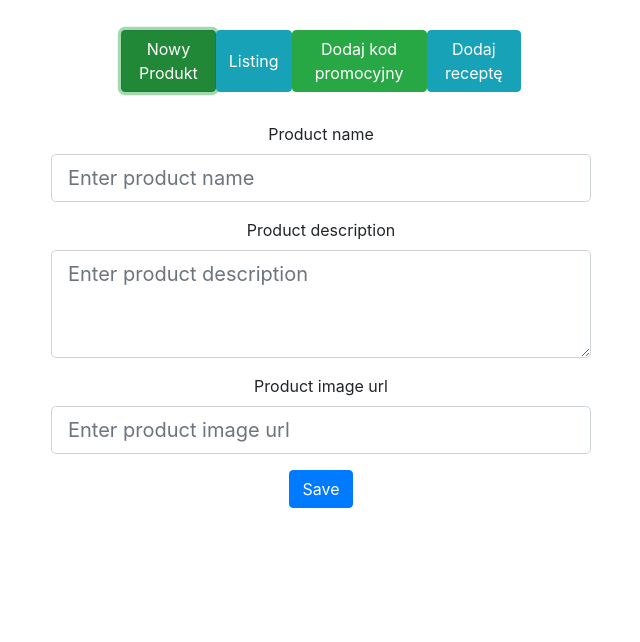
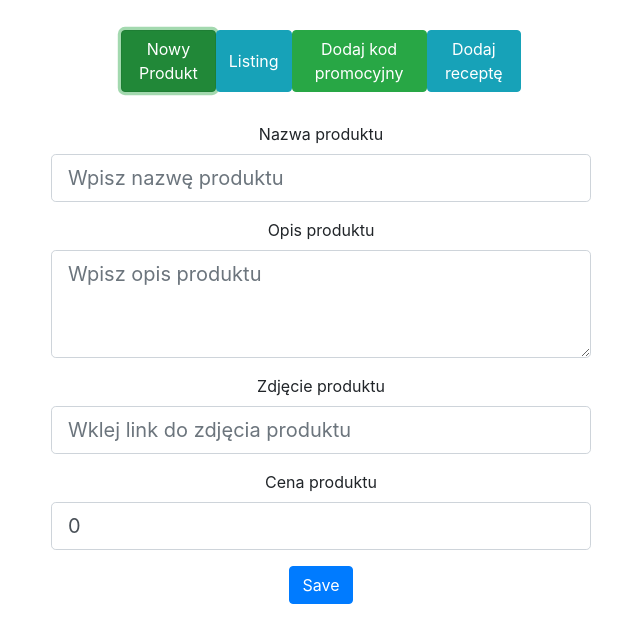
Before and after one commit to moscicky/cms, a React (Create React App) app in the folder frontend/: page / in a window 1280 px wide. Both pictures are taken after a click on the button "Nowy Produkt". Shown: the top 642 px of the page, without its empty margins (319-959 px from the left). Built offline with nearby package versions, Linux system fonts and the light colour scheme; no server answers.

Commit message:
walidacja karty

```diff
--- a/frontend/src/BuyProductModal.js
+++ b/frontend/src/BuyProductModal.js
@@ -59,7 +59,14 @@ class BuyProductModal extends React.Component {
             }
 
         })
-            .then((resp) => alert(resp.data.message))
+            .then((resp) => alert(resp.data.message), (resp) => {
+                if (resp.data !== undefined) {
+                    alert(resp.data.message)
+                } else {
+                    alert("Błąd!")
+                }
+
+            })
             .then(() => this.props.onCancel())
             .then(() => this.props.editHandler())
     }
--- a/frontend/src/ProductForm.js
+++ b/frontend/src/ProductForm.js
@@ -11,6 +11,7 @@ class ProductForm extends React.Component {
                 name: "",
                 description: "",
                 imageUrl: "",
+                price: 0
             },
 
         }
@@ -49,6 +50,17 @@ class ProductForm extends React.Component {
         )
     }
 
+    onPriceChange = (field) => {
+        this.setState(
+            {
+                product: {
+                    ...this.state.product,
+                    price: field.target.value,
+                }
+            }
+        )
+    }
+
     onFormSubmit = (e) => {
         e.preventDefault()
         axios({
@@ -72,21 +84,27 @@ class ProductForm extends React.Component {
                 <Col lg={{span: 6, offset: 3}}>
                     <Form onSubmit={this.onFormSubmit}>
                         <Form.Group controlId="formProductName">
-                            <Form.Label>Product name</Form.Label>
-                            <Form.Control size="lg" type="text" placeholder="Enter product name"
+                            <Form.Label>Nazwa produktu</Form.Label>
+                            <Form.Control size="lg" type="text" placeholder="Wpisz nazwę produktu"
                                           onChange={this.onNameChange} value={this.state.product.name} required />
                         </Form.Group>
 
                         <Form.Group controlId="formProductDescription">
-                            <Form.Label>Product description</Form.Label>
-                            <Form.Control size="lg" as="textarea" rows={3} placeholder="Enter product description"
+                            <Form.Label>Opis produktu</Form.Label>
+                            <Form.Control size="lg" as="textarea" rows={3} placeholder="Wpisz opis produktu"
                                           onChange={this.onDescriptionChange} value={this.state.product.description} required/>
                         </Form.Group>
 
                         <Form.Group controlId="formProductImageUrl">
-                            <Form.Label>Product image url</Form.Label>
-                            <Form.Control size="lg" type="text" placeholder="Enter product image url"
+                            <Form.Label>Zdjęcie produktu</Form.Label>
+                            <Form.Control size="lg" type="text" placeholder="Wklej link do zdjęcia produktu"
                                           onChange={this.onUrlChange} value={this.state.product.imageUrl} required/>
+                        </Form.Group>
+
+                        <Form.Group controlId="formProductName">
+                            <Form.Label>Cena produktu</Form.Label>
+                            <Form.Control size="lg" type="text" placeholder="Wpisz cenę produktu"
+                                          onChange={this.onPriceChange} value={this.state.product.price} required />
                         </Form.Group>
 
                         <Button variant="primary" type="submit">
--- a/frontend/src/PromoForm.js
+++ b/frontend/src/PromoForm.js
@@ -43,15 +43,12 @@ class PromoForm extends React.Component {
         e.preventDefault()
         axios({
             method: 'post',
-            url: "http://localhost:8080/promo",
+            url: "http://localhost:8080/promos",
             headers: {"Content-Type": "application/json"},
             data: this.state.promo,
         }).then(
-            (resp) => {
-                if (resp.status === 201) {
-                    alert(`Code ${this.state.promo.code} created.`)
-                }
-            }
+            (resp) => alert(resp.data.message)
+
         )
         this.setState({
             contact: {
```
Also changed, not shown: 2 other files (tests, documents, lock files or other folders).
